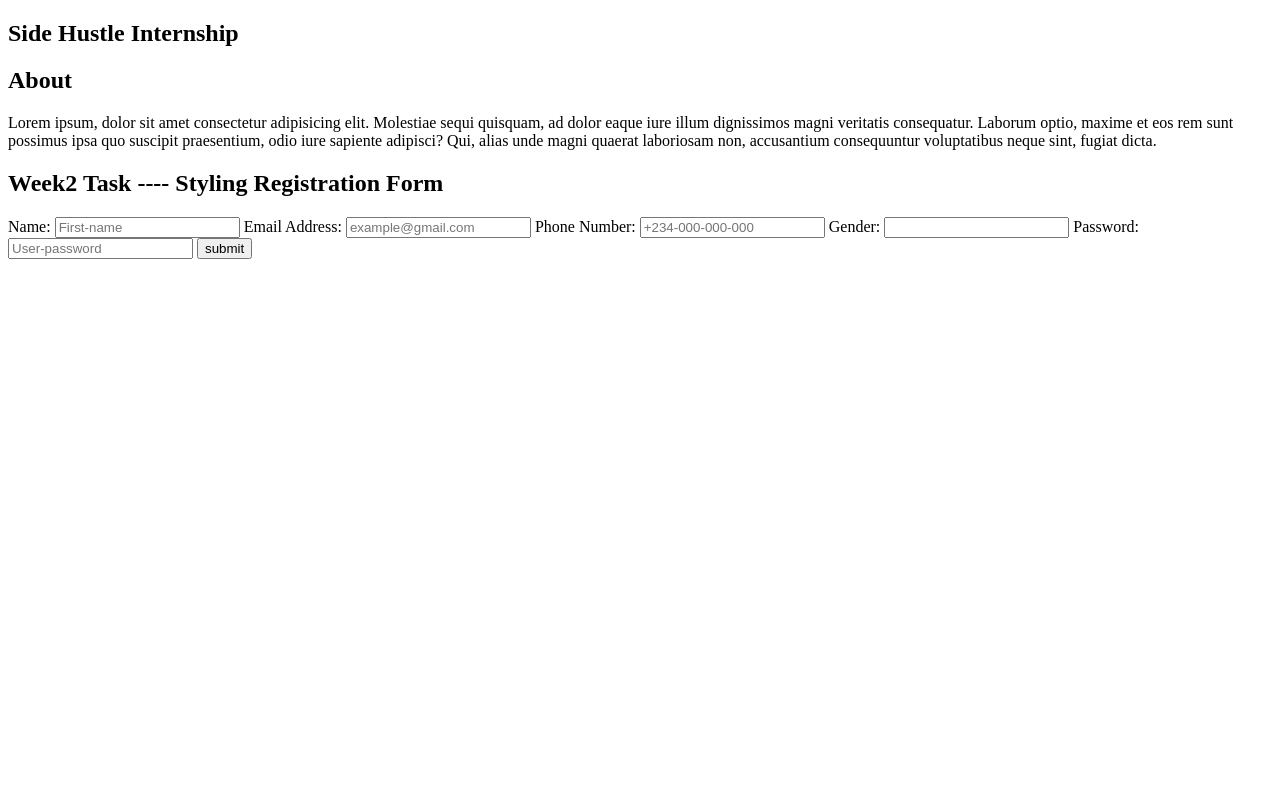
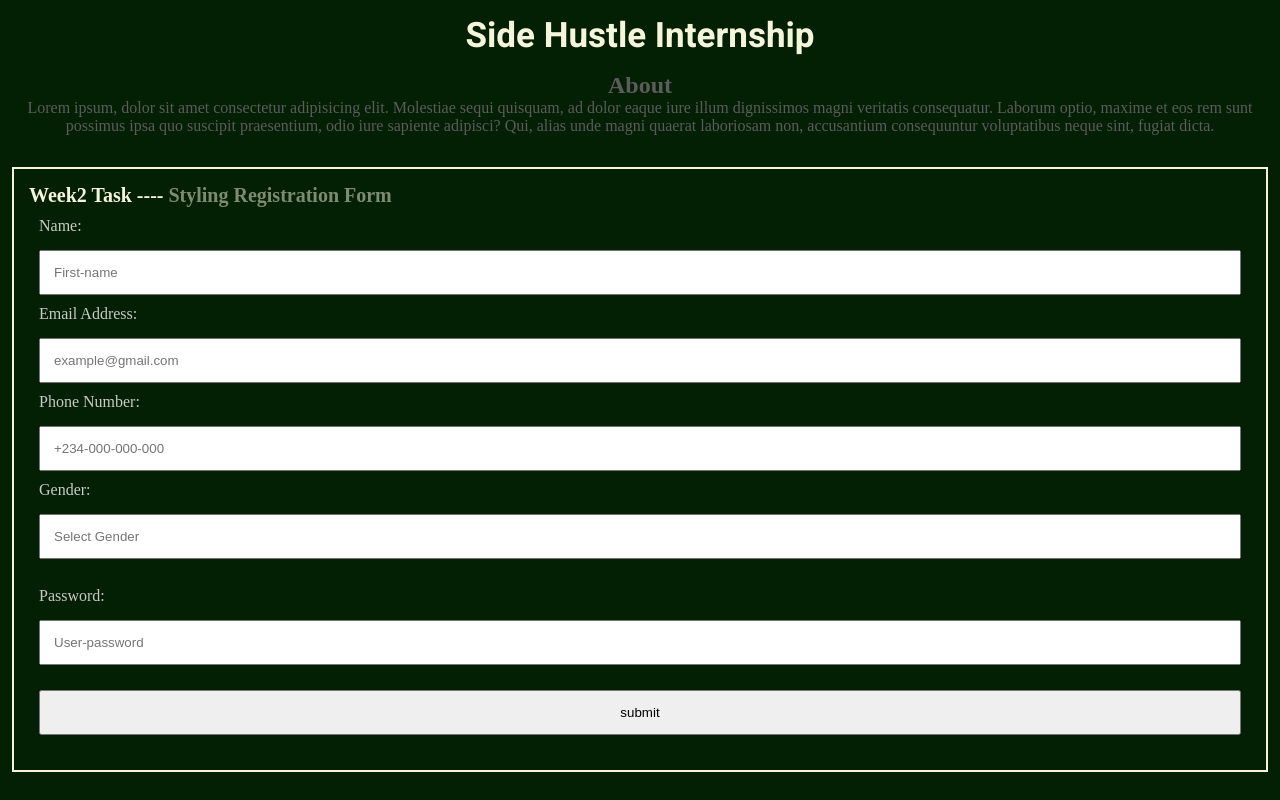
Before and after one commit to DarkXerXerS/Lessons, a plain HTML site: page index2.html in a window 1280 px wide. Drawn offline with Linux system fonts and the light colour scheme.

Commit message:
css code

```diff
--- a/index2.html
+++ b/index2.html
@@ -43,34 +43,50 @@
   <meta http-equiv="X-UA-Compatible" content="IE=edge">
   <meta name="viewport" content="width=device-width, initial-scale=1.0">
   <title>Document</title>
+  <link rel="stylesheet" href="./style2.css">
+  <link rel="preconnect" href="https://fonts.googleapis.com">
+<link rel="preconnect" href="https://fonts.gstatic.com" crossorigin>
+<link href="https://fonts.googleapis.com/css2?family=Heebo:wght@700&display=swap" rel="stylesheet">
 </head>
 <body>
-  <section>
+  <section class="section1">
     <h1>Side Hustle Internship</h1>
     <article>
       <h2>About</h2>
       <p>Lorem ipsum, dolor sit amet consectetur adipisicing elit. Molestiae sequi quisquam, ad dolor eaque iure illum dignissimos magni veritatis consequatur. Laborum optio, maxime et eos rem sunt possimus ipsa quo suscipit praesentium, odio iure sapiente adipisci? Qui, alias unde magni quaerat laboriosam non, accusantium consequuntur voluptatibus neque sint, fugiat dicta.</p>
     </article>
   </section>
-  <section>
-<h2> Week2 Task ---- <span>Styling Registration Form</span></h2>
+  <section class="section2">
+<h3> Week2 Task ---- <span>Styling Registration Form</span></h3>
 <form onsubmit="alert('Your Biodata Has Been Recorded')">
   <label for="name">Name:</label>
+  <br>
   <input type="text" id="name" name="user-name" placeholder="First-name" required>
+  <br>
   <label for="email">Email Address: </label>
+  <br>
   <input type="email" id="email" name="user-name" placeholder="example@gmail.com" required>
+  <br>
   <label for="number">Phone Number:</label>
+  <br>
   <input type="number" id="number" name="user-name" placeholder="+234-000-000-000" required>
+  <br>
   <label for="gender">Gender:</label>
-  <input type="text" id="gender" list="genders" name="gender" required>
+  <br>
+  <input type="text" id="gender" list="genders" name="gender" required placeholder="Select Gender">
+  <br>
   <datalist id="genders">
   <option value="male">Male</option>
   <option value="female">Female</option>
   <option value="Others">Others</option>
   </datalist>
+  <br>
   <label for="user-password">Password:</label>
+  <br>
   <input type="password" id="user-password" name="user-name" placeholder="User-password" required>
+  <br>
   <input type="submit" value="submit">
+
 </form>
   </section>
 </body>
--- a/style2.css
+++ b/style2.css
@@ -55,3 +55,70 @@ form {
 
 
  /* NEW CSS CODE FOR NEW FORM */
+
+ * {
+   box-sizing: border-box;
+   margin: 0;
+   padding: 0;
+ }
+
+ body {
+   background-color: rgb(4, 32, 4);
+
+ }
+
+ .section1 {
+padding: 10px;
+ }
+
+  h1 {
+   text-align: center;
+   color: beige;
+   /* padding: 12px; */
+   font-family: 'Heebo', sans-serif;
+   font-weight: 700;
+   font-size: 35px;
+  }
+
+article {
+   text-align: center;
+   color: rgb(91, 91, 91);
+   padding: 10px;
+}
+
+h2 {
+   font-weight: 600;
+}
+
+.section2 {
+   margin: 12px;
+   border: 2px solid beige;
+   padding: 15px;
+}
+
+h3 {
+   color: beige;
+   font-size: 20px;
+}
+ h3 span {
+   opacity: 0.5;
+ }
+
+ form {
+   padding: 10px;
+   /* margin: 20px; */
+ }
+
+ label {
+   color: rgb(201, 201, 198);
+
+ }
+
+ input {
+   padding: 13px;
+   width: 100%;
+   margin-left: 0px;
+   margin-right: 0px;
+   margin-top: 15px;
+   margin-bottom: 10px;
+ }
```
